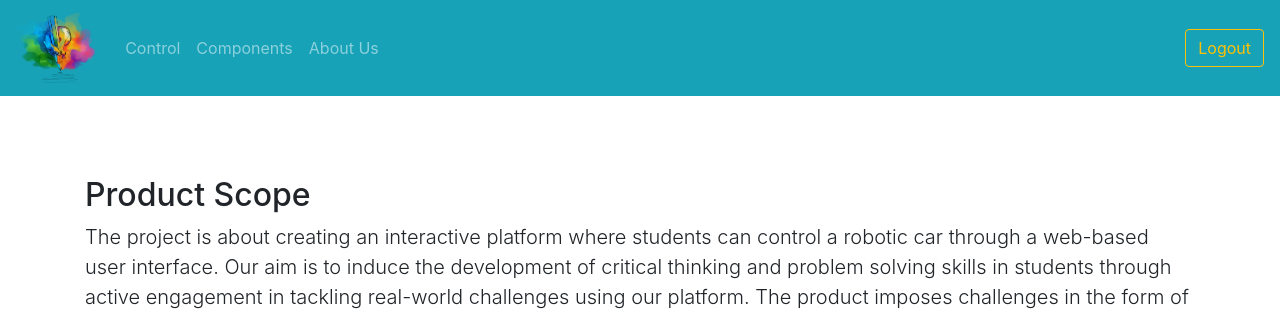
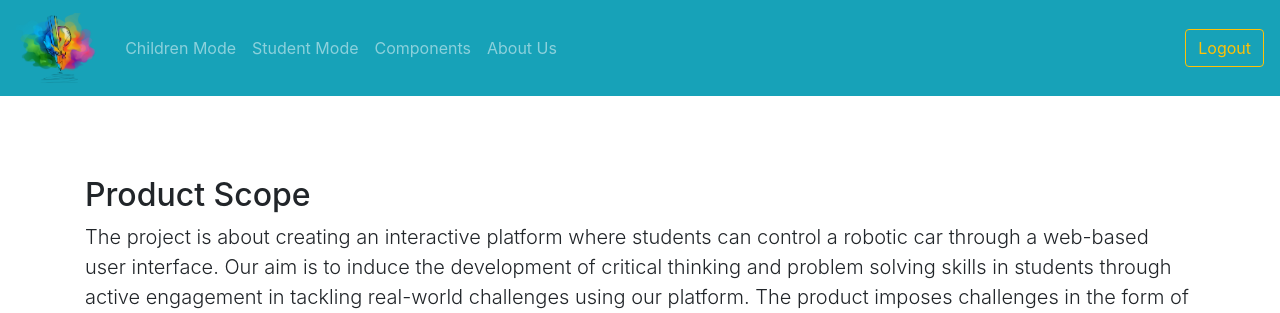
Before and after one commit to team-p4-5/ICT2101-p4-5, a Flask app: page /feature in a window 1280 px wide. Shown: the top 313 px of the page. Run offline with Flask 2, Linux system fonts and the light colour scheme; some libraries are stand-ins or nearby versions.

Commit message:
Add Student Mode

```diff
--- a/app/templates/feature.html
+++ b/app/templates/feature.html
@@ -24,7 +24,10 @@
         <div class="collapse navbar-collapse" id="navbarSupportedContent">
                 <ul class="navbar-nav mr-auto">
                      <li class="nav-item">
-                        <a class="nav-link" href="{{ url_for('control') }}">Control</a>
+                        <a class="nav-link" href="{{ url_for('control') }}">Children Mode</a>
+                    </li>
+                    <li class="nav-item">
+                        <a class="nav-link" href="{{ url_for('control2') }}">Student Mode</a>
                     </li>
                     <li class="nav-item">
                         <a class="nav-link" href="{{ url_for('feature') + '#feature'}}">Components</a>
```
